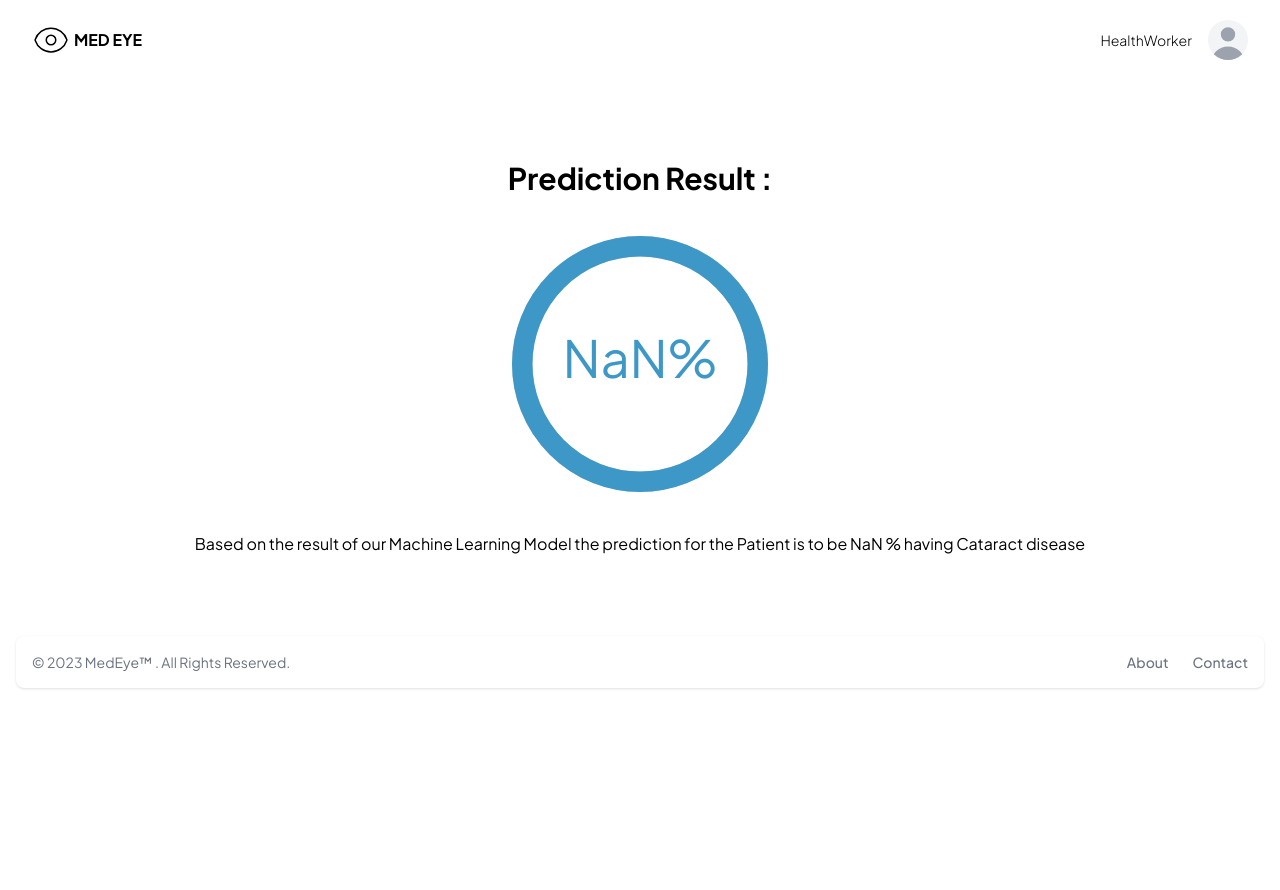
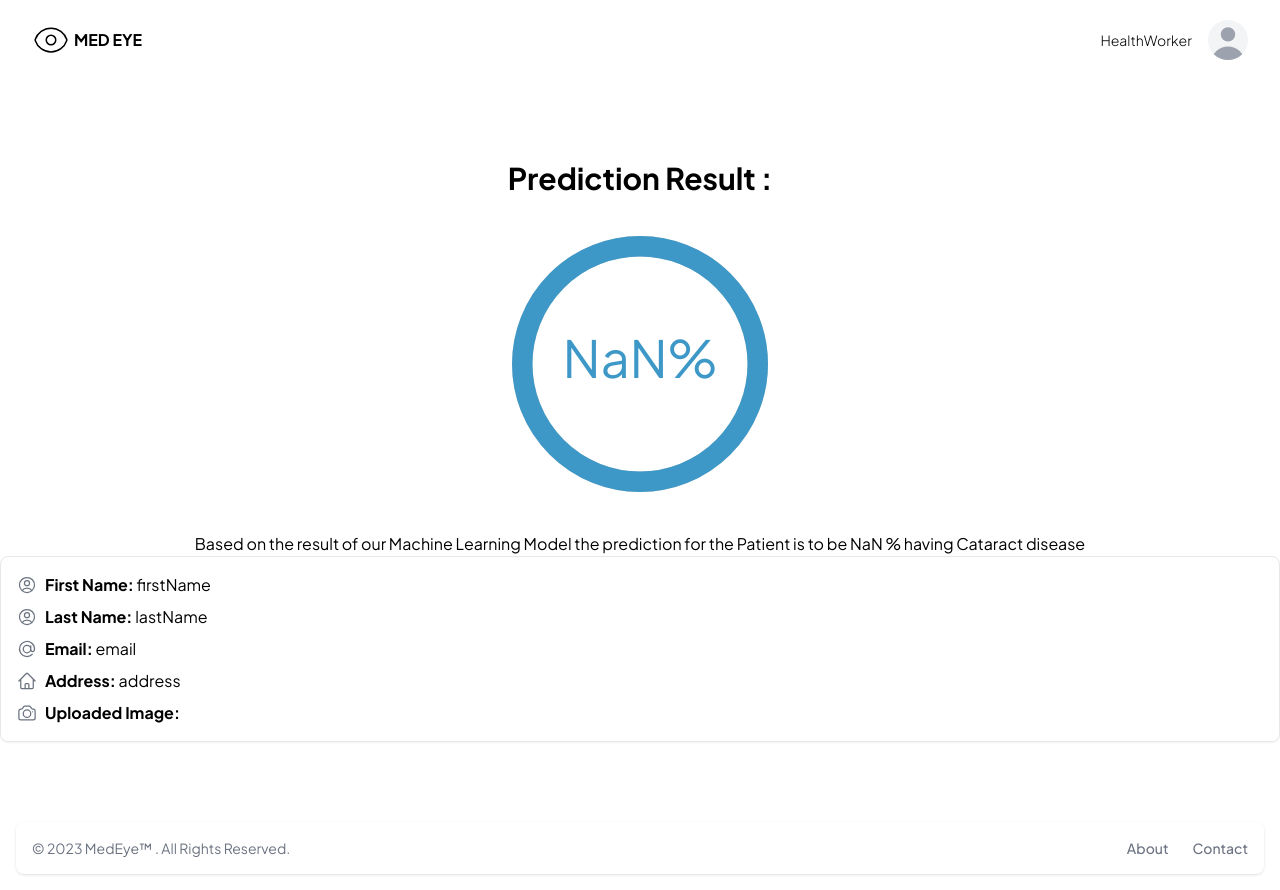
Before and after one commit to anasss008/projet_MedEYE_JEE_2023, a React (Create React App) app in the folder frontend/: page /result in a window 1280 px wide. Before the commit the page ends 800 px from the top, so only its background shows below. Built offline with nearby package versions, Linux system fonts and the light colour scheme.

Commit message:
adding dynamic values to result page

```diff
--- a/frontend/src/components/Predict.jsx
+++ b/frontend/src/components/Predict.jsx
@@ -37,18 +37,24 @@ export default function Predict() {
     formData.append('address', person.address);
     formData.append('image', person.image);
 
-    // axios
-    //   .post(api_url, formData)
-    //   .then((response) => {
-    //     console.log('sent successfully');
-    //     setPrediction(response.data.prediction);
-    //   })
-    //   .catch(function (error) {
-    //     console.log(error);
-    //   });
-    setTimeout(() => {
-      setPrediction('0.95');
-    }, 2000);
+    axios
+      .post(api_url, formData)
+      .then((response) => {
+        console.log('sent successfully');
+        console.log(response.data.prediction);
+        const threshold = 0.01;
+        const formatedResponse =
+          Math.abs(response.data.prediction) < threshold
+            ? 0
+            : response.data.prediction.toFixed(2);
+        setPrediction(formatedResponse);
+      })
+      .catch(function (error) {
+        console.log(error);
+      });
+    // setTimeout(() => {
+    //   setPrediction('0.95');
+    // }, 2000);
   };
 
   const onChangeHandler = (event) => {
--- a/frontend/src/components/Result.jsx
+++ b/frontend/src/components/Result.jsx
@@ -2,6 +2,12 @@ import React from 'react';
 import { useLocation } from 'react-router-dom';
 import { CircularProgressbar } from 'react-circular-progressbar';
 import 'react-circular-progressbar/dist/styles.css';
+import {
+  UserCircleIcon,
+  AtSymbolIcon,
+  HomeIcon,
+  CameraIcon,
+} from '@heroicons/react/24/outline';
 
 const Result = () => {
   const location = useLocation();
@@ -19,6 +25,43 @@ const Result = () => {
         Based on the result of our Machine Learning Model the prediction for the
         Patient is to be {result * 100} % having Cataract disease
       </p>
+      <div className="p-4 border border-gray-200 rounded-lg shadow-sm">
+        <div className="flex items-center space-x-2 mb-2">
+          <UserCircleIcon className="h-5 w-5 text-gray-500" />
+          <p>
+            <strong>First Name:</strong> firstName
+          </p>
+        </div>
+
+        <div className="flex items-center space-x-2 mb-2">
+          <UserCircleIcon className="h-5 w-5 text-gray-500" />
+          <p>
+            <strong>Last Name:</strong> lastName
+          </p>
+        </div>
+
+        <div className="flex items-center space-x-2 mb-2">
+          <AtSymbolIcon className="h-5 w-5 text-gray-500" />
+          <p>
+            <strong>Email:</strong> email
+          </p>
+        </div>
+
+        <div className="flex items-center space-x-2 mb-2">
+          <HomeIcon className="h-5 w-5 text-gray-500" />
+          <p>
+            <strong>Address:</strong> address
+          </p>
+        </div>
+
+        <div className="flex items-center space-x-2">
+          <CameraIcon className="h-5 w-5 text-gray-500" />
+          <p>
+            <strong>Uploaded Image:</strong>
+          </p>
+        </div>
+        {/* <img src="" alt="Uploaded" className="mt-2 max-w-xs rounded-lg" /> */}
+      </div>
     </div>
   );
 };
```
